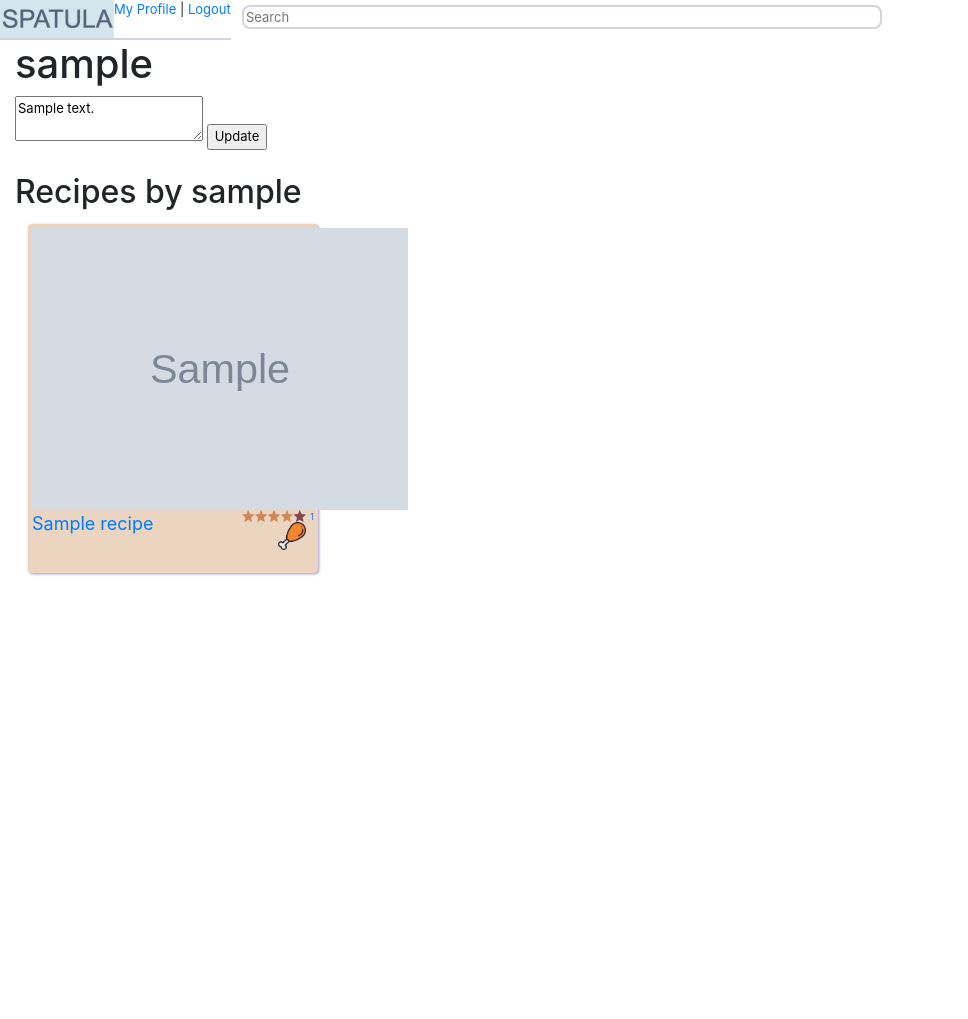
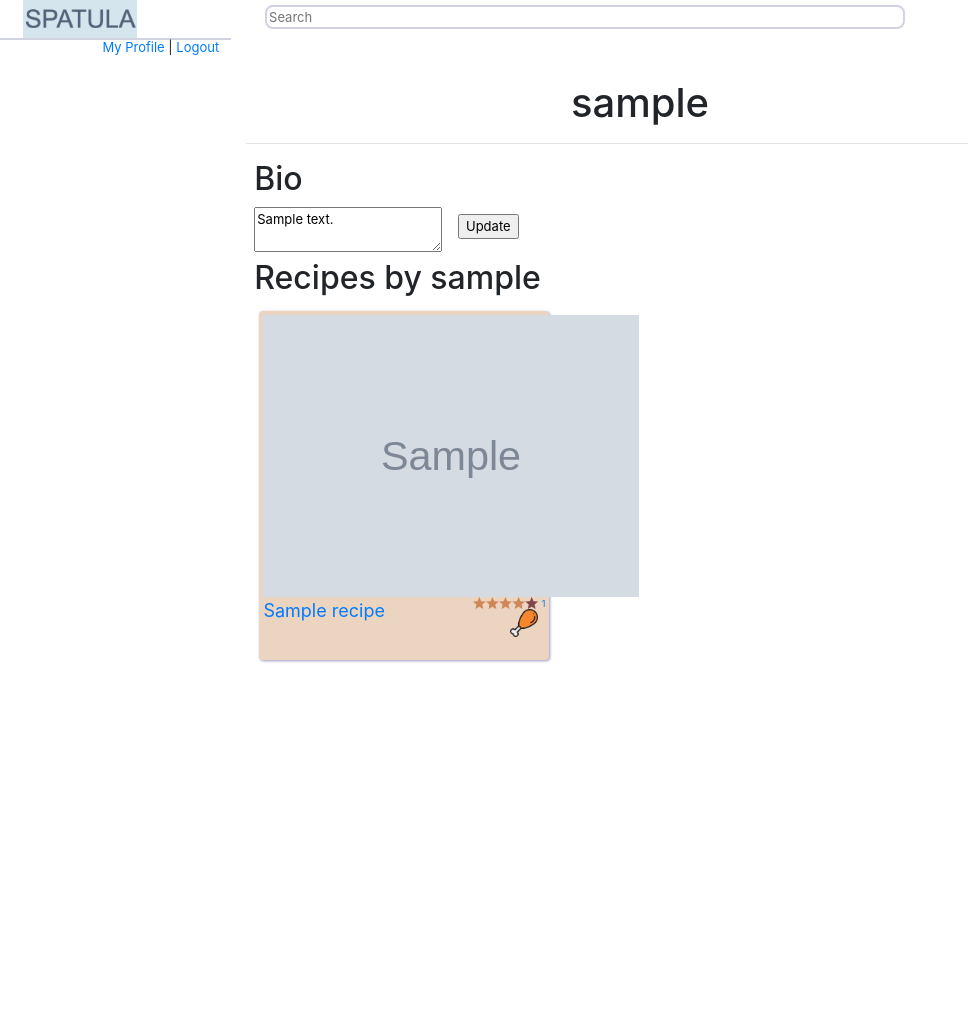
Before and after one commit to nathanwelsh8/spatula, a Django app: a page that uses spatula_project/templates/spatula/base.html in a window 1280 px wide. Shown: the whole page, without its empty margins (0-968 px from the left). After the commit the page ends 663 px from the top, so only its background shows below. Run offline with Django 3.2, Linux system fonts and the light colour scheme; a user stored in the database is signed in; tables that the repository leaves empty hold one stand-in row (values such as "Sample post"); grey boxes marked "Sample" are stand-in pictures; some libraries are stand-ins or nearby versions.

Commit message:
ShowUser and RecipePage, html Updates
Bug fixes in ShowUser view. recipe_page is now a class view with seperate POST and GET requests. RecipePage view now allows for caching, So results are cached on GET and can quickly be accessed on POST request.

```diff
--- a/spatula_project/spatulaApp/urls.py
+++ b/spatula_project/spatulaApp/urls.py
@@ -16,7 +16,7 @@ urlpatterns = [
      path('register/', views.register, name='register'),
      path('add_recipe/', views.add_recipe, name='add_recipe'),
      path('logout/', views.user_logout, name='logout'),
-     path('<slug:recipe_slug_name>/', views.recipe_page, name='show_recipe'),
+     path('<slug:recipe_slug_name>/', views.RecipePage.as_view(), name='show_recipe'),
      #make sure this url is at the bottom so it doesn't match the other urls
      path('account/<slug:account_name_slug>/', views.ShowProfile.as_view(), name='show_profile'),
  ] + static(settings.MEDIA_URL, document_root=settings.MEDIA_ROOT)
--- a/spatula_project/spatulaApp/views.py
+++ b/spatula_project/spatulaApp/views.py
@@ -234,16 +234,17 @@ class ShowProfile(View):
 
 
     def post(self,request, account_name_slug=None):
+        try:
+            if self.user_cache is None:
+                self.user_cache = UserProfile.objects.get(user=User.objects.get(username=account_name_slug).id)
+            # The .get() method returns one model instance or raises an exception.
 
-        if self.user_cache is None:
-            self.user_cache = UserProfile.objects.get(user=User.objects.get(username=account_name_slug).id)
-        try:
-            # The .get() method returns one model instance or raises an exception.
             profile = UserProfile.objects.get(slug=account_name_slug)
 
             # Retrieve all of the associated recipes for this account.
-            recipes = Recipe.objects.filter(postedby=UserProfile.objects.get(user=self.user_cache.id))
+            recipes = Recipe.objects.filter(postedby=self.user_cache.id)
             # Add recipes to context dictionary
+
             self.context_dict['recipies'] = recipes
 
             # Add profile object to context dictionary
@@ -251,32 +252,52 @@ class ShowProfile(View):
 
         except UserProfile.DoesNotExist:
             return redirect(reverse('spatulaApp:index'))
+        except User.DoesNotExist:
+            return redirect(reverse('spatulaApp:index'))
+
 
         if request.POST.get('update_bio',None) != None:
             self.user_cache.bio = request.POST['update_bio']
             self.user_cache.save()
-            return JsonResponse({'bio':str(self.user_cache.bio)})
+            return render(request, 'spatula/profile.html', context=self.context_dict)
 
         return render(request, 'spatula/profile.html', context=self.context_dict)
 
 
-def recipe_page(request, recipe_slug_name):
+class RecipePage(View):
+
+    context_dict = {}
     form = CommentForm()
+    recipe_cache = None
+    user_cache = None
 
-    if request.method == 'POST':
+    def fix_ratings(self):
+        self.context_dict['recipe'].rating = str(round(int(self.context_dict['recipe'].rating * 2)))
+        if int(self.context_dict['recipe'].rating) >5:
+            self.context_dict['recipe'].rating= str(5)
+        elif int(self.context_dict['recipe'].rating) <0:
+            self.context_dict['recipe'].rating = str(0)
+
+    def post(self,request, recipe_slug_name):
+
         form = CommentForm(request.POST)
         if form.is_valid():
             comment = form.save(commit=False)
             existingComments = Rating.objects.filter(postedby=comment.postedby)
-            print(request.user)
-            user = UserProfile.objects.get(user=request.user)
 
-            # if the recipe exists, was it posed by our user?
-            # if so do not allow them to resubmit the recipe
+            try:
+                if self.user_cache is None:
+                    self.user_cache = UserProfile.objects.get(user=User.objects.get(username=request.user))
+            except UserProfile.DoesNotExist:
+                print("Admin has not linked their user profile!")
+                return render(request, 'spatula/recipe.html', context_dict)
+
+            # existing reviews, was one posted by our user?
+            # if so do not allow them to resubmit the review
             if existingComments:
                 canPost = True
                 for r in existingComments:
-                    if r.postedby == user:
+                    if r.postedby == self.user_cache:
                         canPost = False
                         # will be displayed custom error message
                         form._errors['name'] = form.error_class(['You have already left a review on this recipe!'])
@@ -284,31 +305,28 @@ def recipe_page(request, recipe_slug_name):
 
             # only add if the recipe does not exist under our user
             if not existingComments or canPost:
-                comment.postedby = user
-                comment.recipe = Recipe.objects.get(slug = recipe_slug_name)
+                comment.postedby = self.user_cache
+                if self.recipe_cache is None:
+                    self.recipe_cache = Recipe.objects.get(slug = recipe_slug_name)
+                comment.recipe = self.recipe_cache
                 comment.save()
                 return redirect(reverse('spatulaApp:index'))
-        else:
-            print(form.errors)
+        return render(request, 'spatula/recipe.html', context = self.context_dict)
 
+    def get(self,request,recipe_slug_name):
+        #todo add cache
+        try:
+            if self.recipe_cache is None:
+                self.recipe_cache = Recipe.objects.get(slug = recipe_slug_name)
+            recipe = self.recipe_cache
+        except Recipe.DoesNotExist:
+            return redirect(reverse('spatulaApp:index'))
 
-    def fix_ratings():
-        context_dict['recipe'].rating = str(round(int(context_dict['recipe'].rating * 2)))
-        if int(context_dict['recipe'].rating) >5:
-            context_dict['recipe'].rating= str(5)
-        elif int(context_dict['recipe'].rating) <0:
-            context_dict['recipe'].rating = str(0)
-
-
-    context_dict = {}
-    try:
-        recipe = Recipe.objects.get(slug = recipe_slug_name)
-    except Recipe.DoesNotExist:
-        return redirect(reverse('spatulaApp:index'))
-    context_dict['recipe'] = recipe
-    context_dict['images'] = RecipeImage.objects.all()
-    context_dict['reviews'] = Rating.objects.all()
-    context_dict['form'] = form
-    fix_ratings()
-
-    return render(request, 'spatula/recipe.html', context = context_dict)
+        self.context_dict['recipe'] = recipe
+        # There may ve alot of comments and images so reduce load by
+        # only passing in images and comments relevent to this recipe
+        self.context_dict['images'] = RecipeImage.objects.filter(belongsto=self.recipe_cache.id)
+        self.context_dict['reviews'] = Rating.objects.filter(recipe=self.recipe_cache.id)
+        self.context_dict['form'] = self.form
+        self.fix_ratings()
+        return render(request, 'spatula/recipe.html', context = self.context_dict)
--- a/spatula_project/static/css/base.css
+++ b/spatula_project/static/css/base.css
@@ -10,8 +10,15 @@ body {
     height: 40px;
     border-bottom: 2px solid #d1d4e0;
 }
+
+.row{
+    margin-block-end: 1%;
+}
+
 #logo {
     height: 100%;
+    margin-left: 10%;
+    float:left;
 }
 #searchbar {
     position: absolute;
@@ -58,5 +65,56 @@ body {
     border-radius: 4px;
 }
 #logged_in{
-	float:right;
+    float:right;
+    margin-right: 5%;
 }
+
+
+/* the standard container for pages outwith index
+    Used in recipe_page and account_page
+*/
+
+#document_container_master {
+    position: relative;
+    margin-left: auto;
+    margin-right: auto;
+    width: 80%;
+    height: 100vh;
+    border-left: 8px solid #ffffff;
+    border-right: 8px solid #ffffff;
+    background-color: #ffffff;
+}
+
+#document_container_main{
+	width:80%;
+	position: relative;
+    margin-left: auto;
+    margin-right: auto;
+
+}
+
+/** This css styling is for elements inside the #document_container_main */
+#page_title{
+    text-align: center;
+    margin-top: 5%;
+    margin-block-end: 1%;
+    margin-inline-end: 1%;
+    width: 100%;
+}
+
+.page_element{
+    margin-left: 1%;
+    float:left;
+    margin-block-end: 1%;
+    margin-inline-end: 1%;
+}
+
+h2.page_element{
+    margin-left: 1%;
+    clear: left;
+    width: 100%; /* aka put items below the heading*/
+}
+
+p.page_element{
+    text-overflow: ellipsis;
+}
--- a/spatula_project/static/css/index.css
+++ b/spatula_project/static/css/index.css
@@ -148,9 +148,6 @@ input{
 	}
 }
 
-
-
-
 .recipe:hover {
     background-color: #f2e0d0;
     box-shadow: 2px 2px 3px #9c97c2;
--- a/spatula_project/static/js/profile.js
+++ b/spatula_project/static/js/profile.js
@@ -28,12 +28,12 @@ function update_bio(){
         },
         function(data){
             // tell the user that there data was updated
-            $(".sucessfull_update").html("Details updated sucessfully!");
+            $("#bio_success_msg").html("Details updated sucessfully!");
             document.getElementById('bio_success_msg').style.visibility = 'visible';
 
             setTimeout(function(){
                 document.getElementById('bio_success_msg').style.visibility = 'hidden';
-                $(".sucessfull_update").html("");
+                $("#bio_success_msg").html("");
             }, 2000);
         }
         );
--- a/spatula_project/templates/spatula/profile.html
+++ b/spatula_project/templates/spatula/profile.html
@@ -4,32 +4,31 @@
 	Spatula! User - {{ profile.user }}
 {% endblock %}
 {% block css_block %}
-	<link rel="stylesheet" href="{% static 'css/index.css' %}">
+	<link rel="stylesheet" href="{% static 'css/index.css' %}"> <!--Used for recipe layout-->
 {% endblock %}
 {% block js_block %}
-	<!--- load this js last--->
     <script src="{% static 'js/profile.js' %}"
 	type="text/javascript" charset="utf-8"></script>
 {% endblock %}
-
 {% block body_block %}
-
-<!-- i've moved this pages css to base.css -->
-
-<div id="profile_section">
-	<h1>{{ profile.user }}</h1>
+<div id="document_container_master">
+	<div id="document_container_main">
+		<h1 id="page_title">{{ profile.user }}</h1>
+		<hr/>
+		<h2 class="page_element">Bio</h2>
 		{% if canEdit %}
 			{% csrf_token %}
-		<textarea id="edit_bio" form="user_form">{{ profile.bio }}</textarea>
-		<input type='submit' name='Update', value="Update" onclick="update_bio();"/>
-		<p class="sucessfull_update" id="bio_success_msg"></p>
+			<textarea id="edit_bio" form="user_form" class="page_element">{{ profile.bio }}</textarea>
+			<input type='submit' name='Update', value="Update" onclick="update_bio();" class="page_element"/>
+			<p class="page_element" id="bio_success_msg"></p>
 		{% else %}
-		{{profile.bio}}
+			<p class="page_element">{{profile.bio}}</p>
 		{% endif %}
-</div>
-	<h2>Recipes by {{ profile.user }}</h2>
+		<h2 class="page_element">Recipes by {{ profile.user }}</h2>
 		<div id="recipies"><!-- id recipies has deliberate spelling mistake-->
 			{% include 'spatulaSearchAPI/results.html' %}
 		</div>
 
+	</div>
+</div>
 {% endblock %}
--- a/spatula_project/templates/spatulaSearchAPI/results.html
+++ b/spatula_project/templates/spatulaSearchAPI/results.html
@@ -6,7 +6,7 @@
         {% for recipe in recipies %}
             <div class="recipe"><a href="{% url 'spatulaApp:show_recipe' recipe.slug %}" style="display: block">
                 {% with recipe_images|getKeyImg:recipe.name as image %}
-                            <img src="../{{image}}" class="recipeimg">
+                            <img src="../../{{image}}" class="recipeimg">
                 {% endwith %}
                 <div class="recipename">
                     <p>{{ recipe.name }}</p>
@@ -25,7 +25,7 @@
             </a></div>
         {% endfor %}
     {% else %}
-        <p>Hmm theres nothing to show. <br/>
+        <p class="page_element">Hmm theres nothing to show. <br/>
         Why not{% if not user.is_authenticated %} login to add {% else %} <a href="{% url 'spatulaApp:add_recipe' %}">add</a> {% endif %}a recipie!</p>
     {% endif %}
 
```
Also changed, not shown: spatula_project/static/css/recipe.css (+2 -9 lines), spatula_project/templates/spatula/base.html (+0 -7 lines), spatula_project/templates/spatula/recipe.html (+6 -2 lines). Lines whose indentation alone changed are shown as unchanged.
